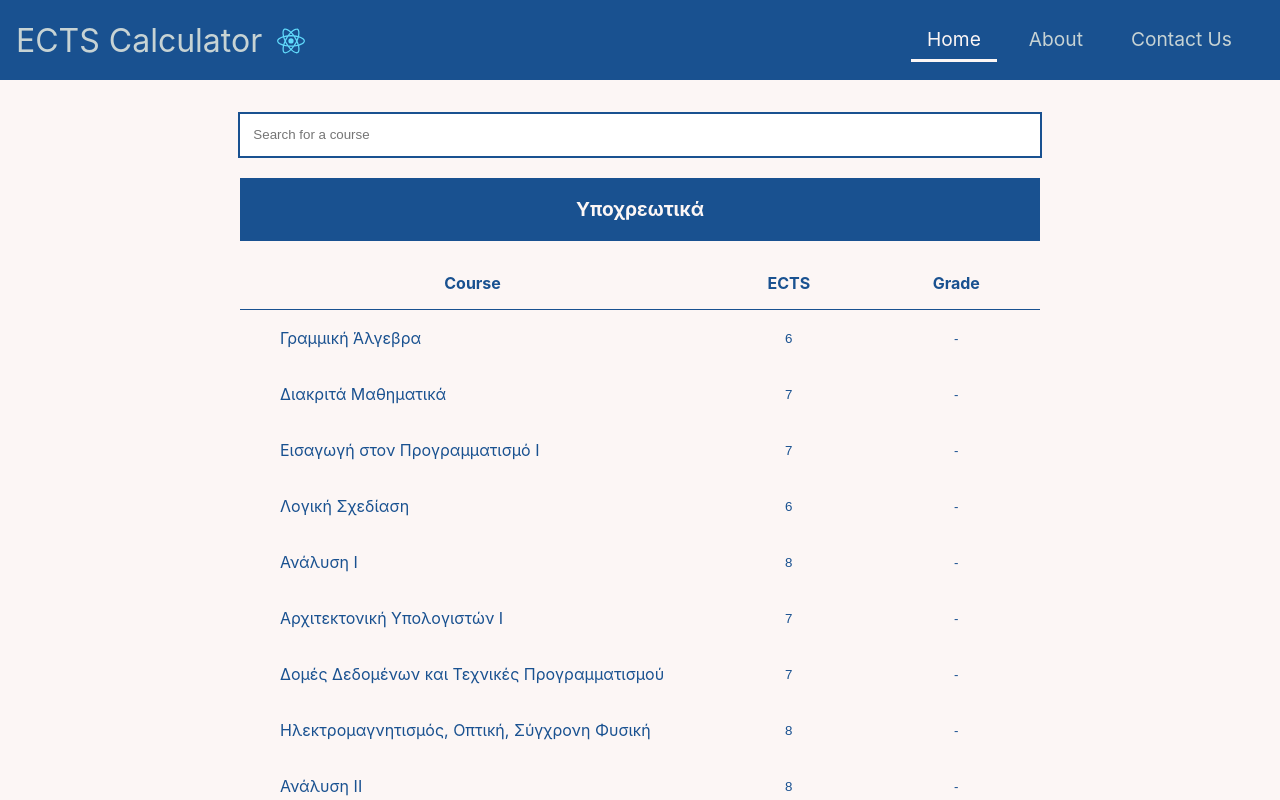
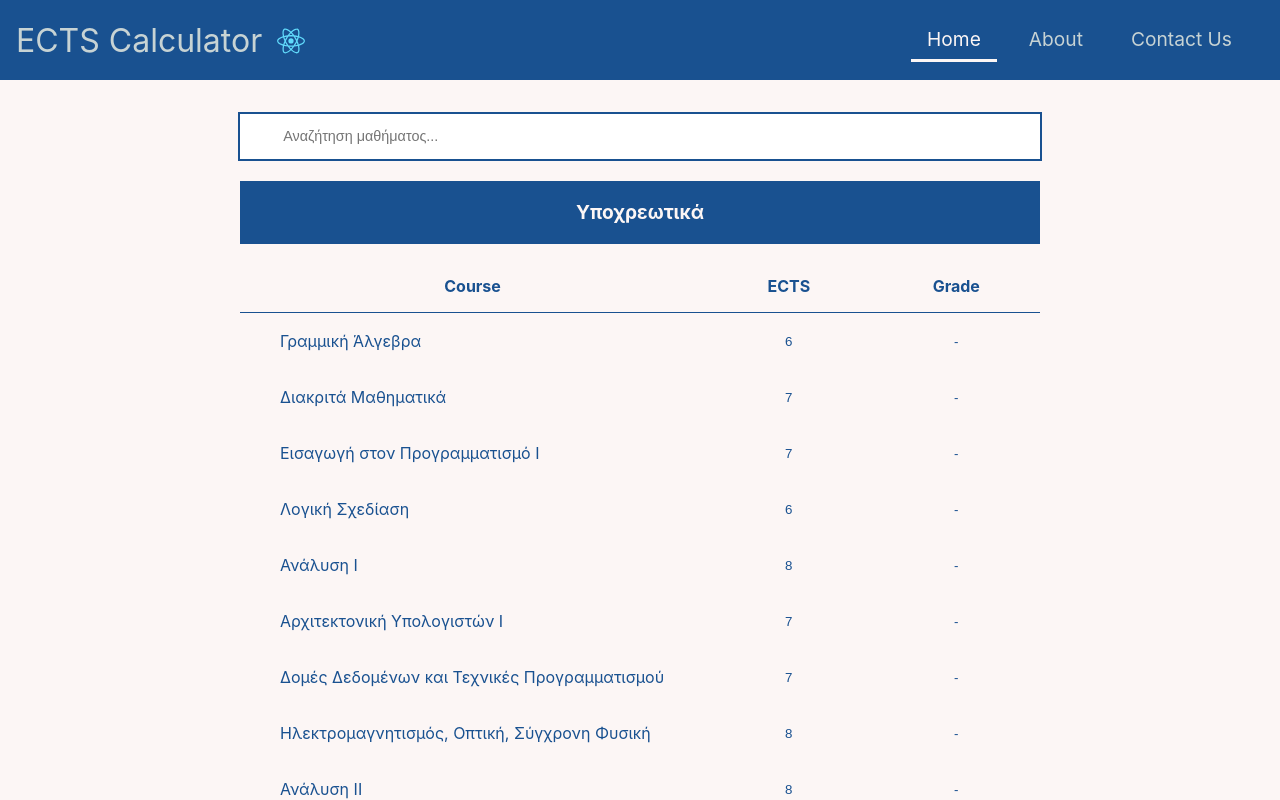
Before and after one commit to arxidamos/ECTS-Calculator, a React (Create React App) app: page / in a window 1280 px wide. Shown: the top 800 px of the page. Built offline with nearby package versions, Linux system fonts and the light colour scheme; the HTML template or start-up script is replaced by a standard one.

Commit message:
Cosmetic changes to searchbar

```diff
--- a/src/components/Search/Search.css
+++ b/src/components/Search/Search.css
@@ -1,37 +1,32 @@
 form {
-  width: 89%;
+  width: 90%;
   max-width: 800px;
   margin: auto;
-  /* border-radius: 20px; */
   border: 2px solid #195190;
+  transition: box-shadow 0.4s ease-in-out;
+  transition: all .5s ease-in-out;
+  background-color: #fff;
 }
 
 form > input {
   width: 100%;
   height: 100%;
-  /* text-align: center; */
-  /* direction: rtl; */
   border: none;
   cursor: pointer;
   padding: 1em;
   box-sizing: border-box;
   color: #195190;
-  background-color: #fcf6f5;
-}
-
-form > input {
-  background-color: #fff;
+  padding-left: 3em;
+  font-size: 90%;
 }
 
 form > input:hover {
   font-weight: bold;
+  box-shadow: 0 5px 15px rgba(0,0,0,0.3);
 }
 
 form > input:focus {
   cursor: unset;
-  background-color: #fff;
-  color: #111;
   font-weight: bold;
   outline: none;
-  border-bottom: 1px solid #195190;
 }
--- a/src/components/Search/Search.js
+++ b/src/components/Search/Search.js
@@ -23,7 +23,7 @@ const Search = ({ searchTerm, setSearchTerm }) => {
     <form>
       <input
         type="text"
-        placeholder="Search for a course"
+        placeholder="Αναζήτηση μαθήματος..."
         value={searchTerm}
         onChange={handleChange}
       />
```
